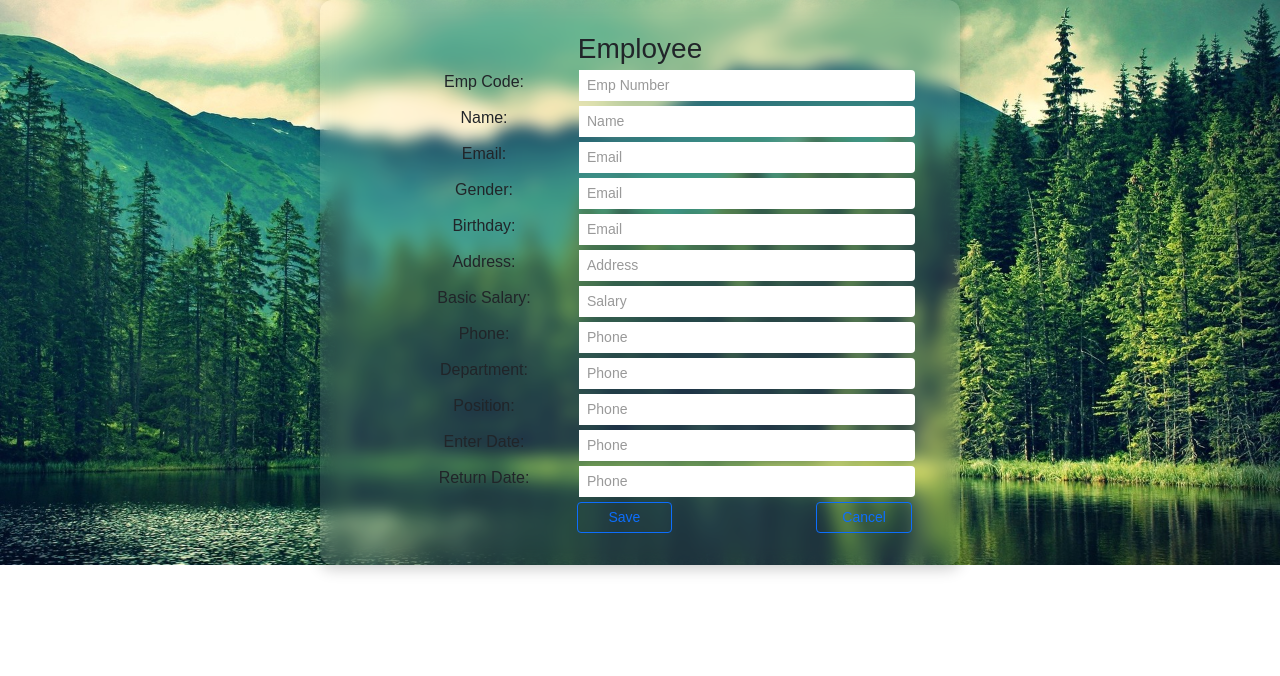
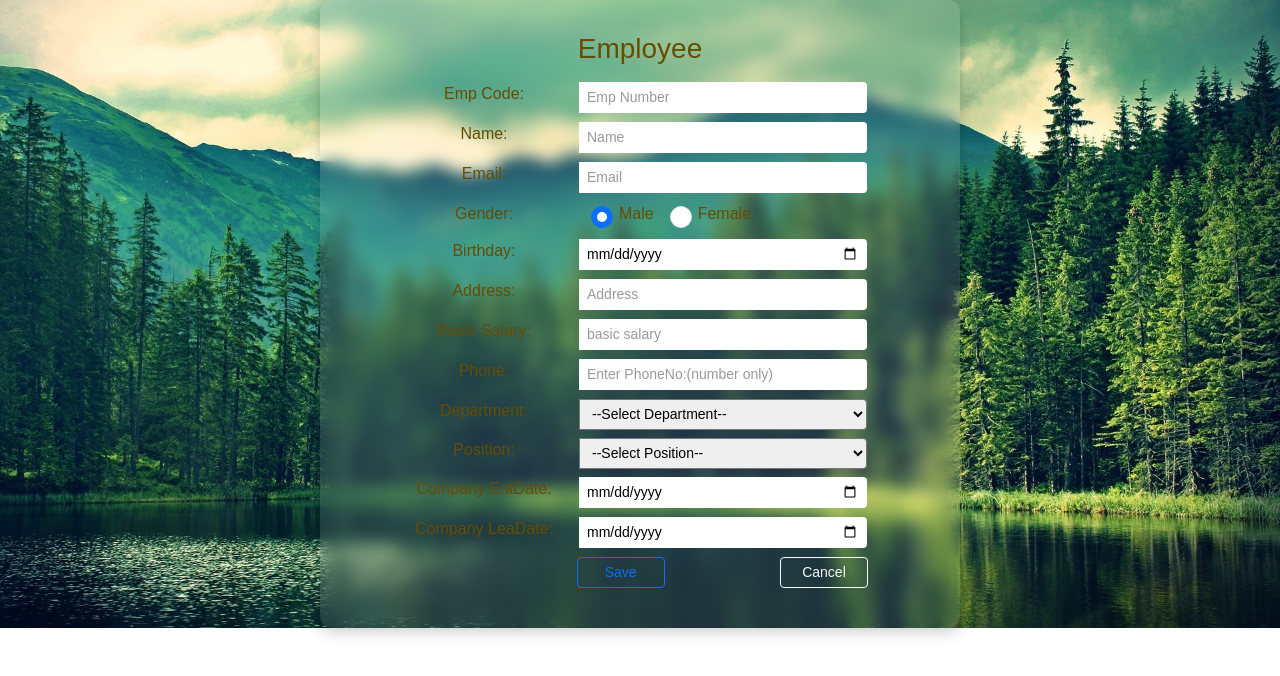
Before and after one commit to NGAL-LAY/emp_react_python, a React (Create React App) app: page /newemployee in a window 1280 px wide. Shown: the top 676 px of the page. Built offline with nearby package versions, Linux system fonts and the light colour scheme; sample sign-in values are in the browser's storage.

Commit message:
employee form repair

```diff
--- a/src/components/Employee/EmployeeForm.js
+++ b/src/components/Employee/EmployeeForm.js
@@ -6,7 +6,7 @@ const EmployeeForm = (onSave, onCancel) => {
         code: "",
         name: "",
         email: "",
-        gender: "",
+        gender: "Male",
         birthday: "",
         address: "",
         basicSalary: "",
@@ -17,153 +17,212 @@ const EmployeeForm = (onSave, onCancel) => {
         dor: "",
     });
 
+    const departments = ["HR", "Finance", "Engineering", "Marketing", "Sales"];
+    const positions = ["HR", "Finance", "Engineering", "Marketing", "Sales"];
+
     const handleSubmit = (e) => {
         e.preventDefault();
         onSave(employee);
+    };
+
+    const handleChange = (e) => {
+        const {name, value} = e.target;
+        setEmployee((prevState) => ({
+            ...prevState,
+            [name]: value,
+        }));
     };
     return (
         <div className="register-container">
             <div className="register-box">
                 <form onSubmit={handleSubmit}>
-                    <h3 className="mb-1">Employee</h3>
-                    <div className="input-group row mb-0">
-                        <label className="col-4 offset-1">Emp Code:</label>
-                        <input className="col-7 form-control-sm"
+                    <h3 className="mb-3 text-warning-emphasis">Employee</h3>
+                    {/* code */}
+                    <div className="input-group row mb-1">
+                        <label className="col-4 offset-1 text-warning-emphasis" htmlFor="code">Emp Code:</label>
+                        <input className="col-6 form-control-sm"
+                            id="code"
                             type="text"
                             placeholder="Emp Number"
                             value={employee.code}
-                            onChange={(e) => setEmployee(e.target.value)}
+                            onChange={handleChange}
                             required
                         />
                     </div>
-                    <div className="input-group row mb-0">
-                        <label className="col-4 offset-1">Name:</label>
+                    {/* name */}
+                    <div className="input-group row mb-1">
+                        <label className="col-4 offset-1 text-warning-emphasis" htmlFor="name">Name:</label>
                         <input
-                            className="col-7 form-control-sm"
+                            id="name"
+                            className="col-6 form-control-sm"
                             type="text"
                             placeholder="Name"
                             value={employee.name}
-                            onChange={(e) => setEmployee(e.target.value)}
+                            onChange={handleChange}
                             required
                         />
                     </div>
-                    <div className="input-group row mb-0">
-                        <label className="col-4 offset-1">Email:</label>
+                    {/* email */}
+                    <div className="input-group row mb-1">
+                        <label className="col-4 offset-1 text-warning-emphasis" htmlFor="email">Email:</label>
                         <input
-                            className="col-7 form-control-sm"
+                            id="email"
+                            className="col-6 form-control-sm"
                             type="email"
                             placeholder="Email"
                             value={employee.email}
-                            onChange={(e) => setEmployee(e.target.value)}
+                            onChange={handleChange}
                             required
                         />
                     </div>
-                    <div className="input-group row mb-0">
-                        <label className="col-4 offset-1">Gender:</label>
+                    {/* gender */}
+                    <div className="input-group row mb-1">
+                        <label className="col-4 offset-1 text-warning-emphasis" htmlFor="gender">Gender:</label>
+                        <div className="col-6 d-flex align-items-center" id="gender">
+                            <div className="form-check me-3">
+                                <input
+                                    className="form-check-input"
+                                    type="radio"
+                                    name="gender"
+                                    value="Male"
+                                    checked={employee.gender === "Male"}
+                                    onChange={handleChange}
+                                    id="male"
+                                />
+                                <label className="form-check-label ms-1 text-warning-emphasis" htmlFor="male">
+                                    Male
+                                </label>
+                            </div>
+                            <div className="form-check">
+                                <input
+                                    className="form-check-input"
+                                    type="radio"
+                                    name="gender"
+                                    value="Female"
+                                    checked={employee.gender === "Female"}
+                                    onChange={handleChange}
+                                    id="female"
+                                />
+                                <label className="form-check-label ms-1 text-warning-emphasis" htmlFor="female">
+                                    Female
+                                </label>
+                            </div>
+                        </div>
+                    </div>
+                    {/* birthday */}
+                    <div className="input-group row mb-1">
+                        <label className="col-4 offset-1 text-warning-emphasis" htmlFor="birthday">Birthday:</label>
                         <input
-                            className="col-7 form-control-sm"
-                            type="email"
-                            placeholder="Email"
-                            value={employee.email}
-                            onChange={(e) => setEmployee(e.target.value)}
+                            id="birthday"
+                            className="col-6 form-control-sm"
+                            type="date"
+                            value={employee.birthday}
+                            onChange={handleChange}
                             required
                         />
                     </div>
-                    <div className="input-group row mb-0">
-                        <label className="col-4 offset-1">Birthday:</label>
+                    {/* address */}
+                    <div className="input-group row mb-1">
+                        <label className="col-4 offset-1 text-warning-emphasis" htmlFor="address">Address:</label>
                         <input
-                            className="col-7 form-control-sm"
+                            id="address"
+                            name="address"
+                            className="col-6 form-control-sm"
+                            placeholder="Address"
+                            value={employee.address}
+                            onChange={handleChange}
+                            rows="5"
+                        />
+                    </div>
+                    {/* basic salaary */}
+                    <div className="input-group row mb-1">
+                        <label className="col-4 offset-1 text-warning-emphasis" htmlFor="basicsalary">Basic Salary:</label>
+                        <input
+                            id="basicsalary"
+                            className="col-6 form-control-sm"
                             type="number"
-                            placeholder="Email"
-                            value={employee.birthday}
-                            onChange={(e) => setEmployee(e.target.value)}
+                            placeholder="basic salary"
+                            value={employee.basicSalary}
+                            onChange={handleChange}
                             required
                         />
                     </div>
-                    <div className="input-group row mb-0">
-                        <label className="col-4 offset-1">Address:</label>
+                    {/* phone */}
+                    <div className="input-group row mb-1">
+                        <label className="col-4 offset-1 text-warning-emphasis" htmlFor="phone">Phone:</label>
                         <input
-                            className="col-7 form-control-sm"
-                            type="text"
-                            placeholder="Address"
-                            value={employee.address}
-                            onChange={(e) => setEmployee(e.target.value)}
+                            id="phone"
+                            className="col-6 form-control-sm"
+                            type="number"
+                            placeholder="Enter PhoneNo:(number only)"
+                            value={employee.phone}
+                            onChange={handleChange}
                             required
                         />
                     </div>
-                    <div className="input-group row mb-0">
-                        <label className="col-4 offset-1">Basic Salary:</label>
+                    {/* department */}
+                    <div className="input-group row mb-2">
+                        <label className="col-4 offset-1 text-warning-emphasis" htmlFor="department">Department:</label>
+                        <select id="department"
+                            className="col-6 form-control-sm"
+                            value={employee.department}
+                            onChange={(e) => setEmployee( e.target.value )}
+                            required>
+                            <option value='' disabled>--Select Department--</option>
+                            {departments.map((department, index) => (
+                                <option key={index} value={department}>{department}</option>
+                            ))
+                            }
+                        </select>
+                    </div>
+                    {/* position */}
+                    <div className="input-group row mb-2">
+                        <label className="col-4 offset-1 text-warning-emphasis" htmlFor="position">Position:</label>
+                        <select
+                            id="position"
+                            className="col-6 form-control-sm"
+                            value={employee.position}
+                            onChange={handleChange}
+                            required
+                        >
+                            <option value='' disabled>--Select Position--</option>
+                            {positions.map((position, index) => (
+                                <option key={index} value={position}>{position}</option>
+                            ))}
+                        </select>
+                    </div>
+                    {/* enterdate */}
+                    <div className="input-group row mb-1">
+                        <label className="col-4 offset-1 text-warning-emphasis" htmlFor="enterdate">Company EntDate:</label>
                         <input
-                            className="col-7 form-control-sm"
-                            type="number"
-                            placeholder="Salary"
-                            value={employee.basicSalary}
-                            onChange={(e) => setEmployee(e.target.value)}
+                            id="enterdate"
+                            className="col-6 form-control-sm"
+                            type="date"
+                            value={employee.doe}
+                            onChange={handleChange}
                             required
                         />
                     </div>
-                    <div className="input-group row mb-0">
-                        <label className="col-4 offset-1">Phone:</label>
+                    {/* company leave date */}
+                    <div className="input-group row mb-1">
+                        <label className="col-4 offset-1 text-warning-emphasis" htmlFor="leavedate">Company LeaDate:</label>
                         <input
-                            className="col-7 form-control-sm"
-                            type="number"
-                            placeholder="Phone"
-                            value={employee.phone}
-                            onChange={(e) => setEmployee(e.target.value)}
+                            id="leavedate"
+                            className="col-6 form-control-sm"
+                            type="date"
+                            value={employee.dor}
+                            onChange={handleChange}
                             required
                         />
                     </div>
-                    <div className="input-group row mb-0">
-                        <label className="col-4 offset-1">Department:</label>
-                        <input
-                            className="col-7 form-control-sm"
-                            type="number"
-                            placeholder="Phone"
-                            value={employee.department}
-                            onChange={(e) => setEmployee(e.target.value)}
-                            required
-                        />
-                    </div>
-                    <div className="input-group row mb-0">
-                        <label className="col-4 offset-1">Position:</label>
-                        <input
-                            className="col-7 form-control-sm"
-                            type="number"
-                            placeholder="Phone"
-                            value={employee.position}
-                            onChange={(e) => setEmployee(e.target.value)}
-                            required
-                        />
-                    </div>
-                    <div className="input-group row mb-0">
-                        <label className="col-4 offset-1">Enter Date:</label>
-                        <input
-                            className="col-7 form-control-sm"
-                            type="number"
-                            placeholder="Phone"
-                            value={employee.doe}
-                            onChange={(e) => setEmployee(e.target.value)}
-                            required
-                        />
-                    </div>
-                    <div className="input-group row mb-0">
-                        <label className="col-4 offset-1">Return Date:</label>
-                        <input
-                            className="col-7 form-control-sm"
-                            type="number"
-                            placeholder="Phone"
-                            value={employee.dor}
-                            onChange={(e) => setEmployee(e.target.value)}
-                            required
-                        />
-                    </div>
-                    <div className="d-flex">
-                    <button type="submit"  className="register-btn-one btn btn-sm btn-outline-primary">
-                        Save
-                    </button>
-                    <Link to="/employees"  className="register-btn-two btn btn-sm btn-outline-primary me-3">
-                        Cancel
-                    </Link>
+                    {/* save & cancel */}
+                    <div className="d-flex mb-2">
+                        <button type="submit" className="register-btn-one btn btn-sm btn-outline-primary">
+                            Save
+                        </button>
+                        <Link to="/employees" className="register-btn-two btn btn-sm btn-outline-light">
+                            Cancel
+                        </Link>
                     </div>
                 </form>
             </div>
--- a/src/styles/global.css
+++ b/src/styles/global.css
@@ -42,6 +42,11 @@ body {
   }
 
   .register-btn-two{
-    margin-left: 25%;
+    margin-left: 20%;
     width: 150px;
+    margin-right: 60px;
   }
+
+  .btn-width{
+    width: 83px;
+  }
```
Also changed, not shown: src/components/Employee/Employee.js (+6 -5 lines).
